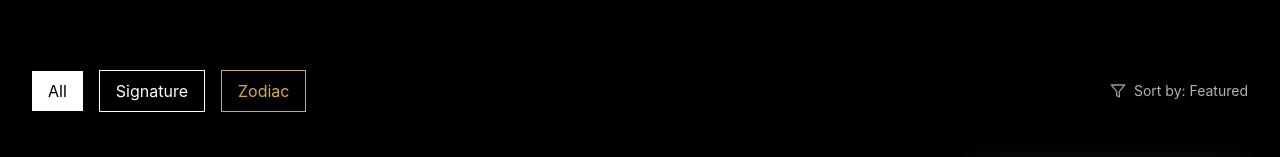
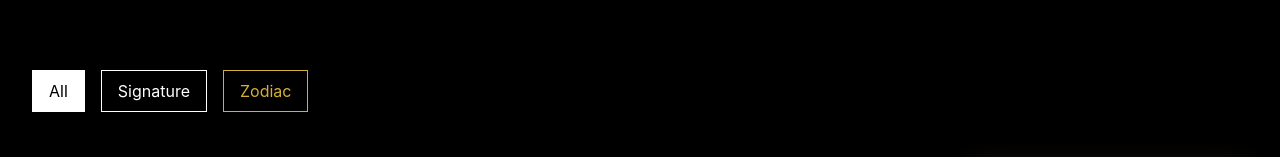
Before and after one commit to dingalanger/Daze-Perfumes, a Next.js app: page /collection in a window 1280 px wide. Shown: the part 726-883 px from the top of the page. Built offline with nearby package versions, Linux system fonts and the light colour scheme.

Commit message:
feat(collection): working filters for All/Signature/Zodiac; removed Sort by UI

```diff
--- a/app/collection/page.tsx
+++ b/app/collection/page.tsx
@@ -1,10 +1,10 @@
 'use client'
 
-import React from 'react'
+import React, { useMemo, useState } from 'react'
 import Header from '@/components/Header'
 import Footer from '@/components/Footer'
 import Link from 'next/link'
-import { Filter, Crown, Sparkles } from 'lucide-react'
+import { Crown, Sparkles } from 'lucide-react'
 import { products as allProducts } from '@/lib/products'
 
 function addToCart(item: { id: string; name: string; price: number; quantity?: number }) {
@@ -28,6 +28,18 @@ function showToast(message: string) {
 }
 
 export default function CollectionPage() {
+  const [filter, setFilter] = useState<'All' | 'Signature' | 'Zodiac'>('All')
+
+  const products = useMemo(() => {
+    if (filter === 'All') return allProducts
+    return allProducts.filter(p => p.category === filter)
+  }, [filter])
+
+  const baseBtn = 'px-4 py-2 rounded-none transition-colors duration-300 border'
+  const activeBtn = 'bg-white text-black border-white'
+  const ghostBtn = 'bg-transparent text-white border-white hover:bg-white hover:text-black'
+  const goldBtn = 'bg-transparent text-daze-gold border-daze-gold hover:bg-daze-gold hover:text-black'
+
   return (
     <main className="min-h-screen pt-20 bg-black">
       <Header />
@@ -65,19 +77,16 @@ export default function CollectionPage() {
           {/* Filter Bar */}
           <div className="flex flex-col md:flex-row justify-between items-center mb-12">
             <div className="flex items-center space-x-4 mb-4 md:mb-0">
-              <button className="px-4 py-2 bg-white text-black rounded-none hover:bg-white/90 transition-colors duration-300">All</button>
-              <button className="px-4 py-2 bg-transparent border border-white text-white rounded-none hover:bg-white hover:text-black transition-colors duration-300">Signature</button>
-              <button className="px-4 py-2 bg-transparent border border-daze-gold text-daze-gold rounded-none hover:bg-daze-gold hover:text-black transition-colors duration-300">Zodiac</button>
+              <button className={`${baseBtn} ${filter==='All'?activeBtn:ghostBtn}`} onClick={() => setFilter('All')}>All</button>
+              <button className={`${baseBtn} ${filter==='Signature'?activeBtn:ghostBtn}`} onClick={() => setFilter('Signature')}>Signature</button>
+              <button className={`${baseBtn} ${filter==='Zodiac'?activeBtn:goldBtn}`} onClick={() => setFilter('Zodiac')}>Zodiac</button>
             </div>
-            <div className="flex items-center space-x-2 text-white/60">
-              <Filter size={16} />
-              <span className="text-sm">Sort by: Featured</span>
-            </div>
+            {/* Removed Sort by UI */}
           </div>
 
           {/* Products Grid */}
           <div className="grid grid-cols-1 md:grid-cols-2 lg:grid-cols-3 xl:grid-cols-4 gap-8">
-            {allProducts.map((product, index) => {
+            {products.map((product, index) => {
               const isStallion = product.name === 'Stallion'
               return (
                 <div key={product.id} className="group animate-slide-up" style={{ animationDelay: `${index * 0.1}s` }}>
```
